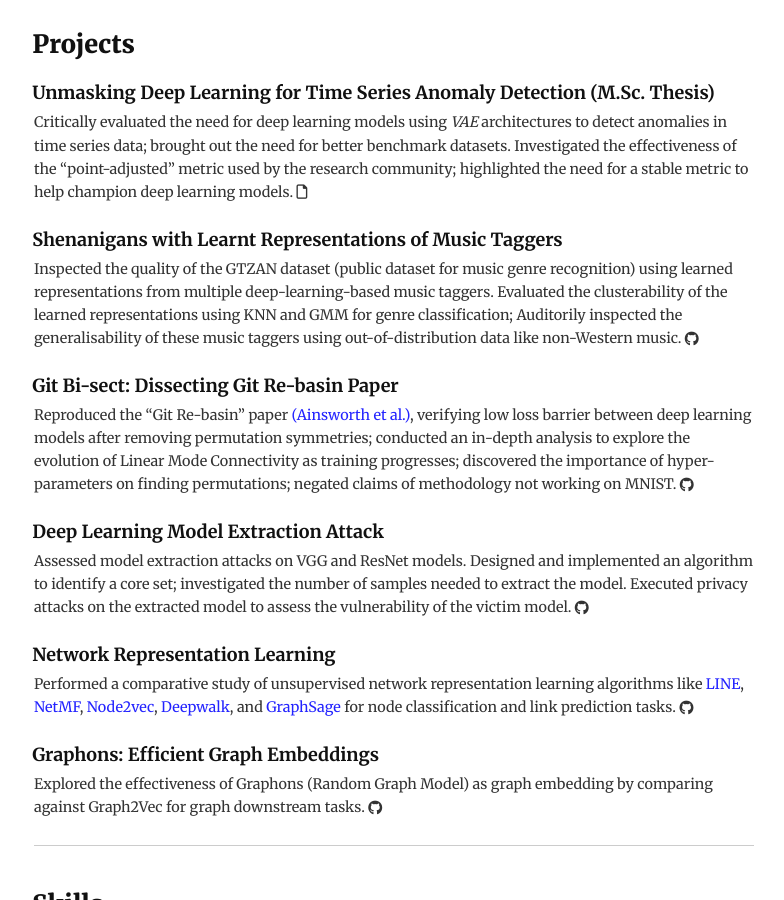
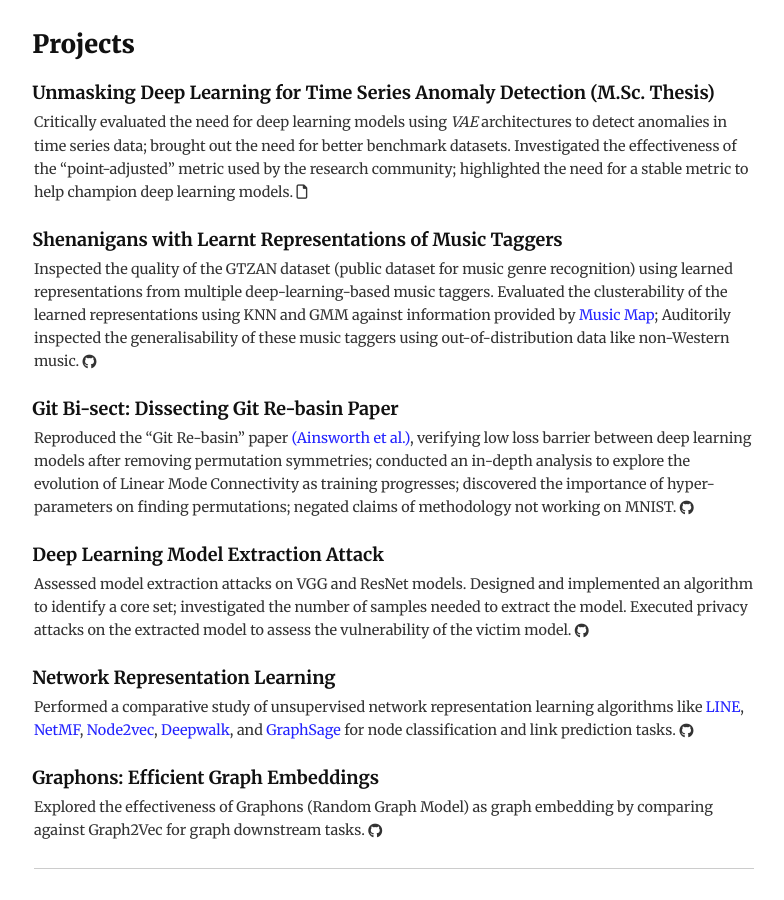
Before and after one commit to dannyrichy/dannyrichy.github.io, a Jekyll site: the page built from docs/cv.md, in a window 1280 px wide and 900 px high, scrolled down 1573 px. Shown: the whole window, without its empty margins (246-1030 px from the left). Built offline with Jekyll 4.4.1, drawn with Linux system fonts in a browser that asks for light colours.

Commit message:
modified music thingy

```diff
--- a/docs/cv.md
+++ b/docs/cv.md
@@ -92,7 +92,7 @@ title: "CV"
   Critically evaluated the need for deep learning models using *VAE* architectures to detect anomalies in time series data; brought out the need for better benchmark datasets. Investigated the effectiveness of the "point-adjusted" metric used by the research community; highlighted the need for a stable metric to help champion deep learning models. <a href="https://kth.diva-portal.org/smash/record.jsf?pid=diva2:1823999" target="_blank" style="color: #333; text-decoration: none;"><i class="fa-regular fa-file" style=" vertical-align: middle;"></i></a>
 
 #### Shenanigans with Learnt Representations of Music Taggers
-  Inspected the quality of the GTZAN dataset (public dataset for music genre recognition) using learned representations from multiple deep-learning-based music taggers. Evaluated the clusterability of the learned representations using KNN and GMM for genre classification; Auditorily inspected the generalisability of these music taggers using out-of-distribution data like non-Western music. <a href="https://github.com/Adhithyan8/musical-embeddings" target="_blank" style="color: #333; text-decoration: none;"><i class="fab fa-github" style=" vertical-align: middle;"></i></a>
+  Inspected the quality of the GTZAN dataset (public dataset for music genre recognition) using learned representations from multiple deep-learning-based music taggers. Evaluated the clusterability of the learned representations using KNN and GMM against information provided by <a href="https://musicmap.info/" target="blank_">Music Map</a>; Auditorily inspected the generalisability of these music taggers using out-of-distribution data like non-Western music. <a href="https://github.com/Adhithyan8/musical-embeddings" target="_blank" style="color: #333; text-decoration: none;"><i class="fab fa-github" style=" vertical-align: middle;"></i></a>
 
 #### Git Bi-sect: Dissecting Git Re-basin Paper
   Reproduced the "Git Re-basin" paper <a href="https://arxiv.org/pdf/2209.04836" target="_blank">(Ainsworth et al.)</a>, verifying low loss barrier between deep learning models after removing permutation symmetries; conducted an in-depth analysis to explore the evolution of Linear Mode Connectivity as training progresses; discovered the importance of hyper-parameters on finding permutations; negated claims of methodology not working on MNIST. <a href="https://github.com/dannyrichy/git-bisect" target="_blank" style="color: #333; text-decoration: none;"><i class="fab fa-github" style=" vertical-align: middle;"></i></a>
```
